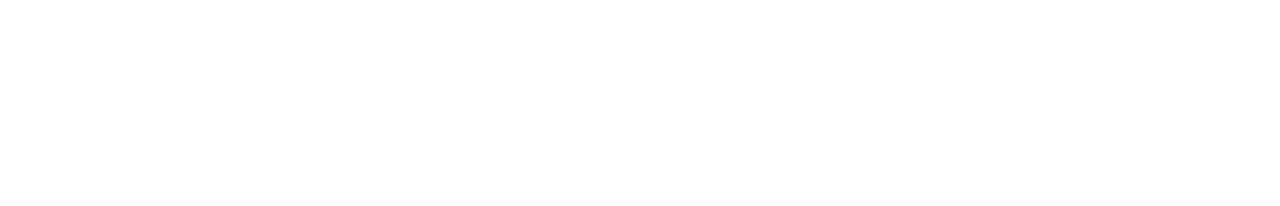
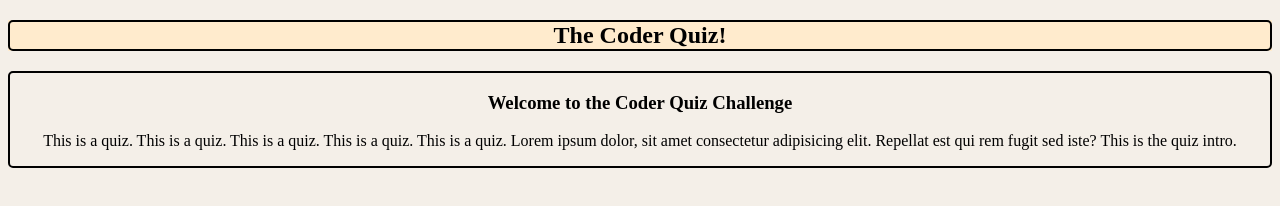
Before and after one commit to xnd0/Code_Quiz_4.2, a plain HTML site: page index.html in a window 1280 px wide. Drawn offline with Linux system fonts and the light colour scheme.

Commit message:
fixed CSS link + added basic HTML and CSS for quiz intro

```diff
--- a/index.html
+++ b/index.html
@@ -4,13 +4,21 @@
     <meta charset="UTF-8">
     <meta http-equiv="X-UA-Compatible" content="IE=edge">
     <meta name="viewport" content="width=device-width, initial-scale=1.0">
-    <link href="stylesheet" src="./style.css">
+    <link rel="stylesheet" href="./style.css"/>
     <title>My Code Quiz</title>
 </head>
 
 <body>
 
+    <!-- top bar -->
+    <nav>
+        <h2 class="outline">The Coder Quiz!</h2>
+    </nav>
 
+    <section class="outline">
+        <h3>Welcome to the Coder Quiz Challenge</h3>
+        <p>This is a quiz. This is a quiz. This is a quiz. This is a quiz. This is a quiz. Lorem ipsum dolor, sit amet consectetur adipisicing elit. Repellat est qui rem fugit sed iste? This is the quiz intro.</p>
+    </section>
 
 
 
--- a/style.css
+++ b/style.css
@@ -0,0 +1,31 @@
+/* -------------------- */
+/* ----- CSS File ----- */
+/* -------------------- */
+
+
+
+body {
+    background-color: rgb(244, 239, 232);
+}
+
+nav {
+    text-align: center;
+    background-color: blanchedalmond;
+}
+
+h2,
+h3 {
+    text-align: center;
+}
+
+p {
+    text-align: center;
+}
+
+
+/* Class Selectors */
+
+.outline {
+    border: 2px solid black;
+    border-radius: 5px;
+}
```
